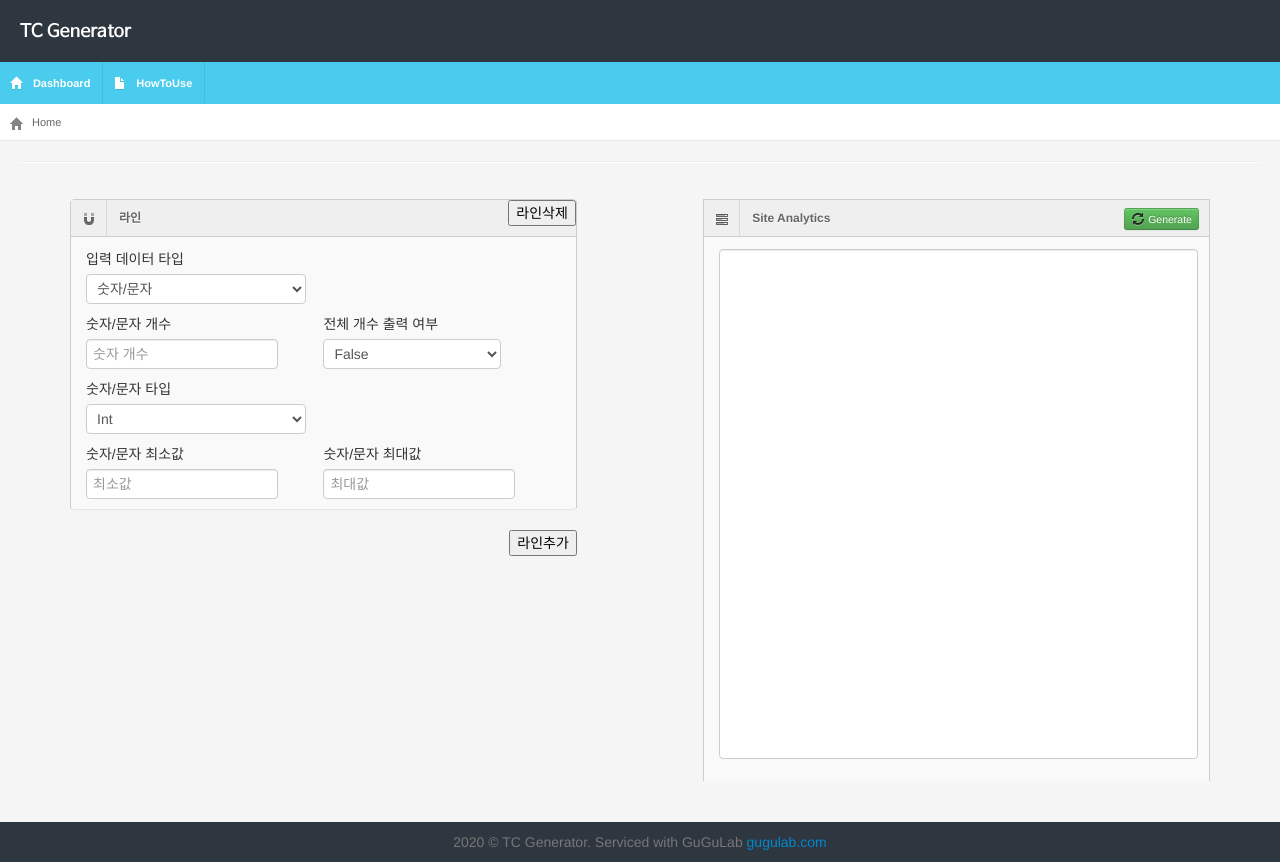
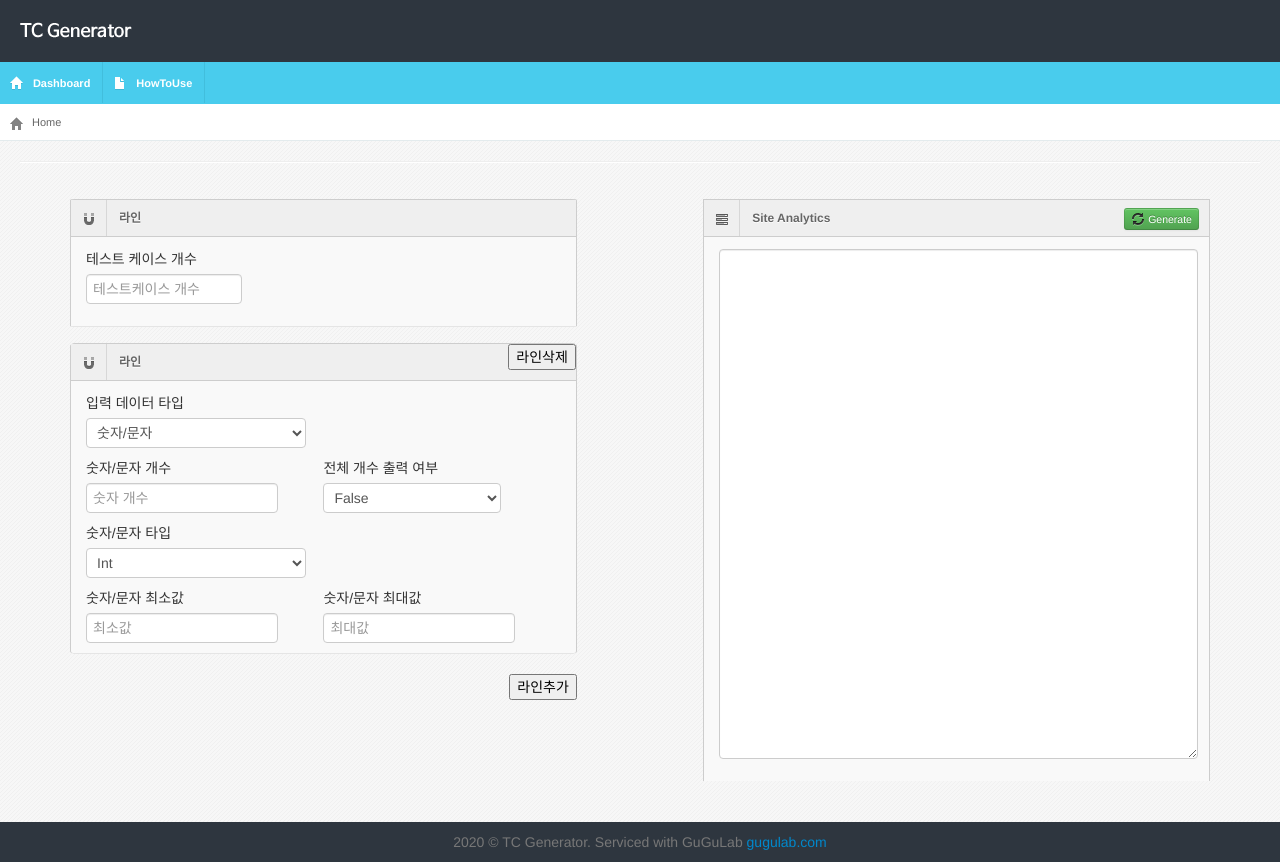
Before and after one commit to kwang5348/TC_Generator, a plain HTML site: page TcGenerator/WebContent/marutiadmin-master/main.html in a window 1280 px wide. Drawn offline with nearby package versions, Linux system fonts and the light colour scheme.

Commit message:
input text로하면 한줄띄기 불가 ......... textarea로 변경
input text로하면 한줄띄기 불가 ......... textarea로 변경

```diff
--- a/TcGenerator/WebContent/marutiadmin-master/main.html
+++ b/TcGenerator/WebContent/marutiadmin-master/main.html
@@ -52,8 +52,29 @@
                <div class="row-fluid">
                      <div class="span6">
                        <div class="accordion" id="collapse-group">
+						<div class="accordion-group widget-box" id="widget-box">
+							<div class="accordion-heading">
+								<div class="widget-title">
+									<a data-parent="#collapse-group" href="#collapseGOne"
+										data-toggle="collapse"> <span class="icon"><i
+											class="icon-magnet"></i></span>
+										<h5>라인 </h5>
+									</a>
+								</div>
+							</div>
+							<div class="collapse in accordion-body" id="collapse0">
+							<div class="widget-content">
+								<div class="row1">
+								<div class="LineAll">
+						            <label> 테스트 케이스 개수 </label>
+						            <input type="text" placeholder="테스트케이스 개수" style="width: 30%">
+						        </div>
+						        </div>
+						    </div>
+							</div>
+						</div>
+                        </div>
 
-                        </div>
                         <div class = "addLine">
                               <button id = "addLineBtn"> 라인추가 </button>
                         </div>
@@ -67,7 +88,7 @@
                             </div>
                          </div>
                           <div class="widget-content">
-                               <input type = "text" name = "member_name" style= "width:98%;height:500px" >
+                               <textarea name = "member_name" style= "width:98%;height:500px" ></textarea>
                           </div>
                         </div>
                   </div>
```
